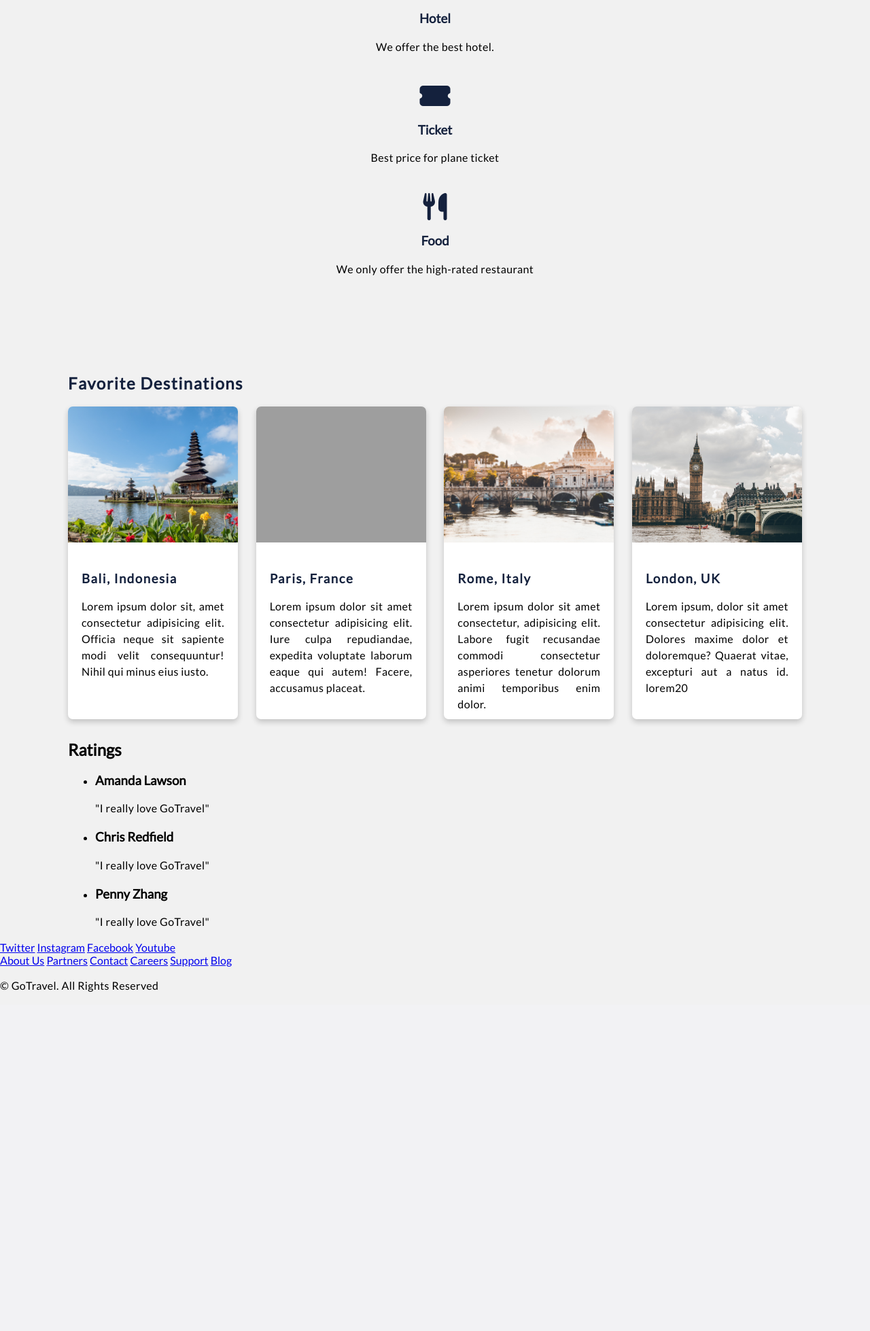
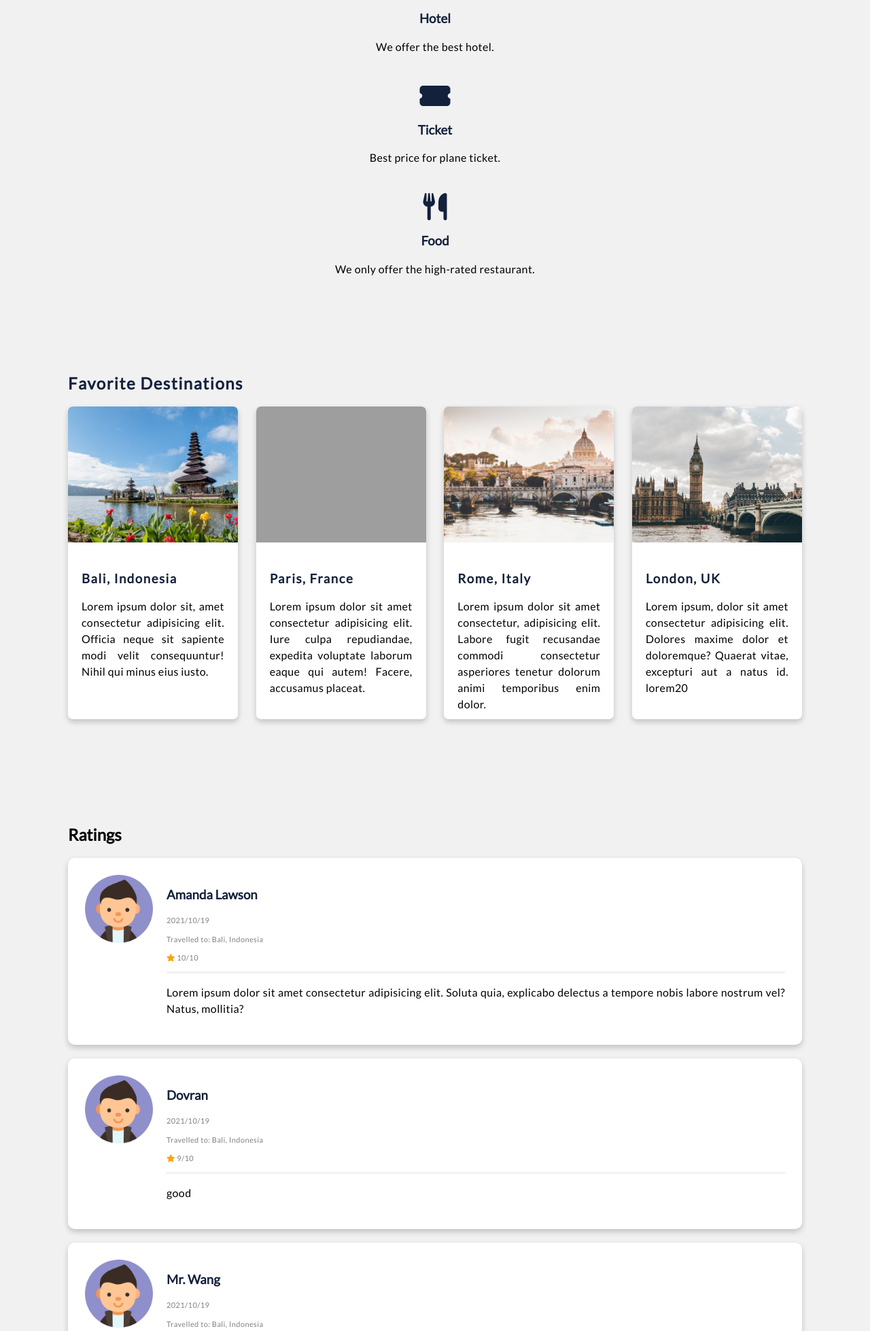
Before and after one commit to javaliKai/GoTravel, a PHP site: page / in a window 1280 px wide. Shown: the part 955-2913 px from the top of the page at 68% size. Before the commit the page ends 2414 px from the top, so only its background shows below. Run offline with PHP 8.4, Linux system fonts and the light colour scheme; some libraries are stand-ins or nearby versions; grey boxes are pictures that could not be loaded.

Commit message:
Styling the ratings section

```diff
--- a/assets/style.css
+++ b/assets/style.css
@@ -214,3 +214,65 @@ p {
   color: var(--Navy);
   letter-spacing: 1.5px;
 }
+
+/* USER RATINGS */
+.ratings {
+  margin-top: 125px;
+}
+
+.ratings .ratings-layout {
+  display: flex;
+  flex-direction: column;
+}
+
+.ratings .ratings-layout .ratings-item {
+  background-color: var(--White);
+  display: flex;
+  padding: 25px;
+  border-radius: 10px;
+  box-shadow: 0 4px 8px 0 rgba(0, 0, 0, 0.2);
+}
+
+.ratings .ratings-layout .ratings-item:not(:last-child) {
+  margin-bottom: 20px;
+}
+
+.ratings .ratings-layout .avatar {
+  height: inherit; /* The height will inherit the rating item container. So, it looks like a block at the left side */
+  float: left;
+}
+
+.ratings .ratings-layout .avatar img {
+  width: 100px;
+  height: 100px;
+}
+
+.ratings .ratings-layout .ratings-item .rating-body {
+  margin-left: 20px;
+  width: 100%;
+  text-align: justify;
+}
+
+.ratings .ratings-layout .ratings-item .rating-body .rating-head {
+  border-bottom: 3px solid var(--Lightgray);
+}
+
+.ratings .ratings-layout .ratings-item .rating-body .rating-head h3 {
+  text-transform: capitalize;
+  color: var(--Navy);
+}
+
+.ratings .ratings-layout .ratings-item .rating-body .rating-head .rating-info {
+  font-size: 11px;
+  color: gray;
+}
+
+.ratings
+  .ratings-layout
+  .ratings-item
+  .rating-body
+  .rating-head
+  .rating-info
+  i {
+  color: var(--Orange);
+}
--- a/index.html
+++ b/index.html
@@ -63,13 +63,13 @@
         <div class="intro-items">
           <i class="fas fa-ticket-alt"></i>
           <h3>Ticket</h3>
-          <p>Best price for plane ticket</p>
+          <p>Best price for plane ticket.</p>
         </div>
 
         <div class="intro-items">
           <i class="fas fa-utensils"></i>
           <h3>Food</h3>
-          <p>We only offer the high-rated restaurant</p>
+          <p>We only offer the high-rated restaurant.</p>
         </div>
       </div>
 
@@ -120,20 +120,63 @@
 
       <div class="ratings">
         <h2>Ratings</h2>
-        <ul>
-          <li>
-            <h3>Amanda Lawson</h3>
-            <p>"I really love GoTravel"</p>
-          </li>
-          <li>
-            <h3>Chris Redfield</h3>
-            <p>"I really love GoTravel"</p>
-          </li>
-          <li>
-            <h3>Penny Zhang</h3>
-            <p>"I really love GoTravel"</p>
-          </li>
-        </ul>
+        <div class="ratings-layout">
+
+          <div class="ratings-item">
+            <div class="avatar">
+              <img src="./assets/Images/profile.jfif" alt="">
+            </div>
+            <div class="rating-body">
+              <div class="rating-head">
+                <h3>Amanda Lawson</h3>
+                <p class="rating-info">2021/10/19</p>
+                <p class="rating-info">Travelled to: Bali, Indonesia</p>
+                <p class="rating-info">                <i class="fas fa-star"></i>
+                  10/10</p>
+              </div>
+              <div class="rating-content">
+                <p>Lorem ipsum dolor sit amet consectetur adipisicing elit. Soluta quia, explicabo delectus a tempore nobis labore nostrum vel? Natus, mollitia?</p>
+              </div>
+            </div>
+          </div>
+
+          <div class="ratings-item">
+            <div class="avatar">
+              <img src="./assets/Images/profile.jfif" alt="">
+            </div>
+            <div class="rating-body">
+              <div class="rating-head">
+                <h3>Dovran</h3>
+                <p class="rating-info">2021/10/19</p>
+                <p class="rating-info">Travelled to: Bali, Indonesia</p>
+                <p class="rating-info">                <i class="fas fa-star"></i>
+                  9/10</p>
+              </div>
+              <div class="rating-content">
+                <p>good</p>
+              </div>
+            </div>
+          </div>
+
+          <div class="ratings-item">
+            <div class="avatar">
+              <img src="./assets/Images/profile.jfif" alt="">
+            </div>
+            <div class="rating-body">
+              <div class="rating-head">
+                <h3>Mr. Wang</h3>
+                <p class="rating-info">2021/10/19</p>
+                <p class="rating-info">Travelled to: Bali, Indonesia</p>
+                <p class="rating-info">                <i class="fas fa-star"></i>
+                  8/10</p>
+              </div>
+              <div class="rating-content">
+                <p>good</p>
+              </div>
+            </div>
+          </div>
+
+        </div>
       </div>
     </div>
   </section>
```
Also changed, not shown: assets/Images/profile.jfif (added).
